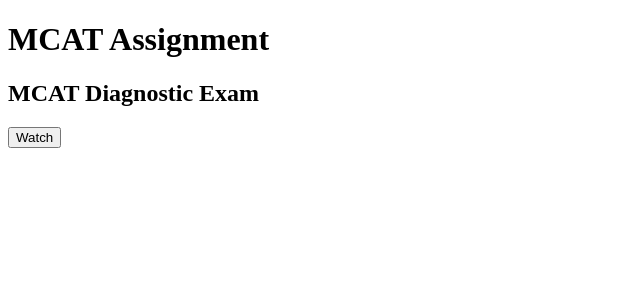
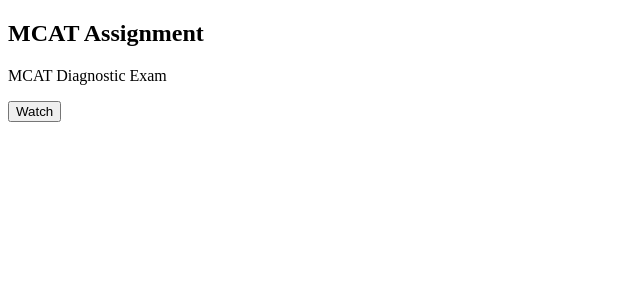
Before and after one commit to seemajune/react-webp, a React app: page / in a window 1280 px wide. Shown: the top 300 px of the page, without its empty margins (0-640 px from the left). Built offline with nearby package versions, Linux system fonts and the light colour scheme; the HTML template or start-up script is replaced by a standard one.

Commit message:
simple css addition

```diff
--- a/src/assignmentCard.jsx
+++ b/src/assignmentCard.jsx
@@ -3,9 +3,14 @@ import React from 'react'
 class AssignmentCard extends React.Component {
     render() {
     	console.log(this.props)
-        return (<div><h1>{this.props.assignment.title}</h1>
-        			<h2>{this.props.assignment.subtitle}</h2>
-        			<button>{this.props.assignment.buttonText}</button>
+        return (<div className="card card__details">
+        			<div className="card__title">
+        				<h2>{this.props.assignment.title}</h2>
+        			</div>
+    				<div className="card__summary">
+    					<p>{this.props.assignment.subtitle}</p>
+    				</div>
+        			<button className="btn btn__watch">{this.props.assignment.buttonText}</button>
         		</div>)
     }
 }
```
Also changed, not shown: 3 other files (tests, documents, lock files or other folders).
